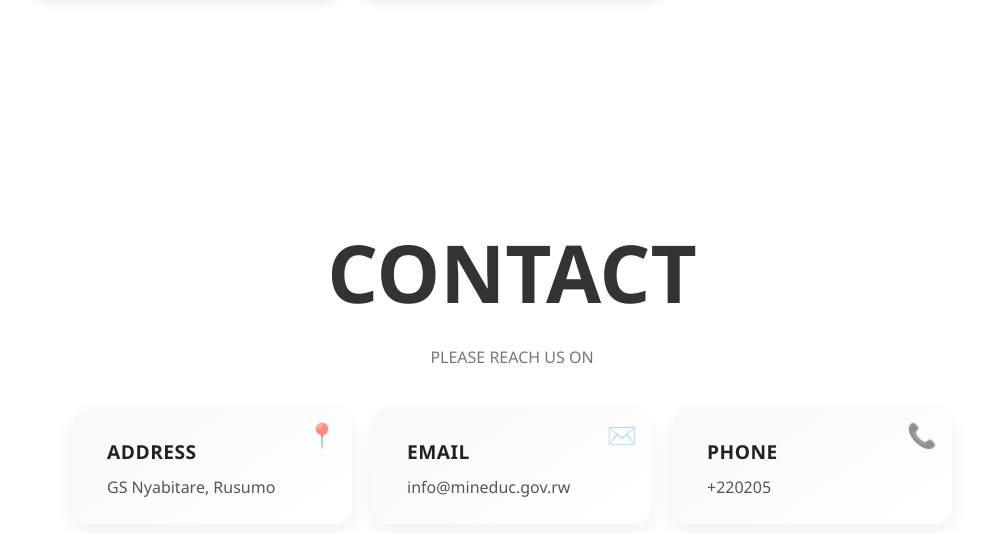
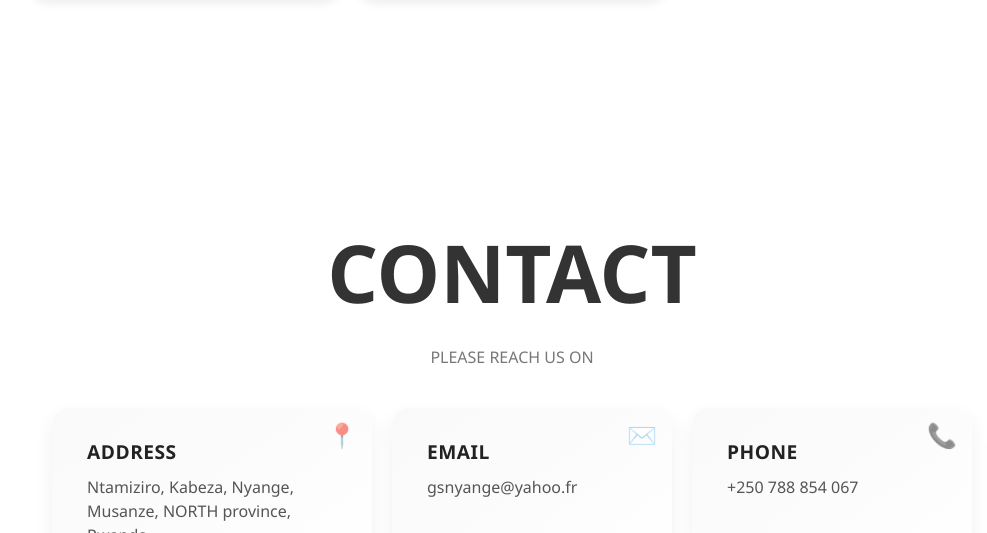
Before and after one commit to Kisonam/GLP-Schools, a plain HTML site: page GS-NYANGE/index.html in a window 1280 px wide. Shown: the part 3450-3983 px from the top of the page, without its empty margins (128-1115 px from the left). Drawn offline with Linux system fonts and the light colour scheme.

Commit message:
second fix

```diff
--- a/GS-NYANGE/index.html
+++ b/GS-NYANGE/index.html
@@ -49,7 +49,7 @@
   <section id="statistics">
     <div class="stats-container">
       <div class="stat-card">
-        <h3>320</h3>
+        <h3>180</h3>
         <p>Students</p>
       </div>
       <div class="stat-card">
@@ -90,17 +90,17 @@
         <div class="contact-card">
           <span class="emoji">📍</span>
           <strong>ADDRESS</strong>
-          <p>GS Nyabitare, Rusumo</p>
+          <p>Ntamiziro, Kabeza, Nyange, Musanze, NORTH province, Rwanda</p>
         </div>
         <div class="contact-card">
           <span class="emoji">✉️</span>
           <strong>EMAIL</strong>
-          <p>info@mineduc.gov.rw</p>
+          <p>gsnyange@yahoo.fr</p>
         </div>
         <div class="contact-card">
           <span class="emoji">📞</span>
           <strong>PHONE</strong>
-          <p>+220205</p>
+          <p>+250 788 854 067</p>
         </div>
       </div>
       <form class="contact-form" id="contact-form">
```
